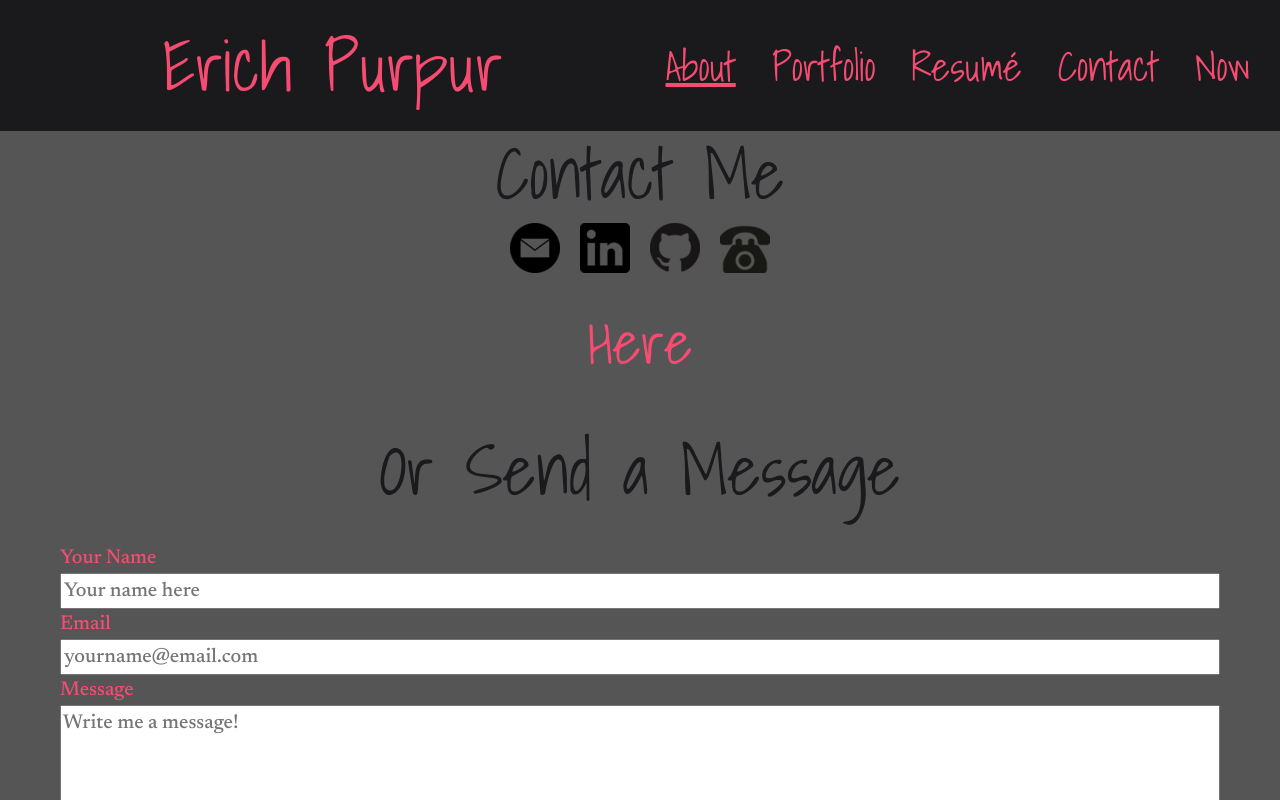
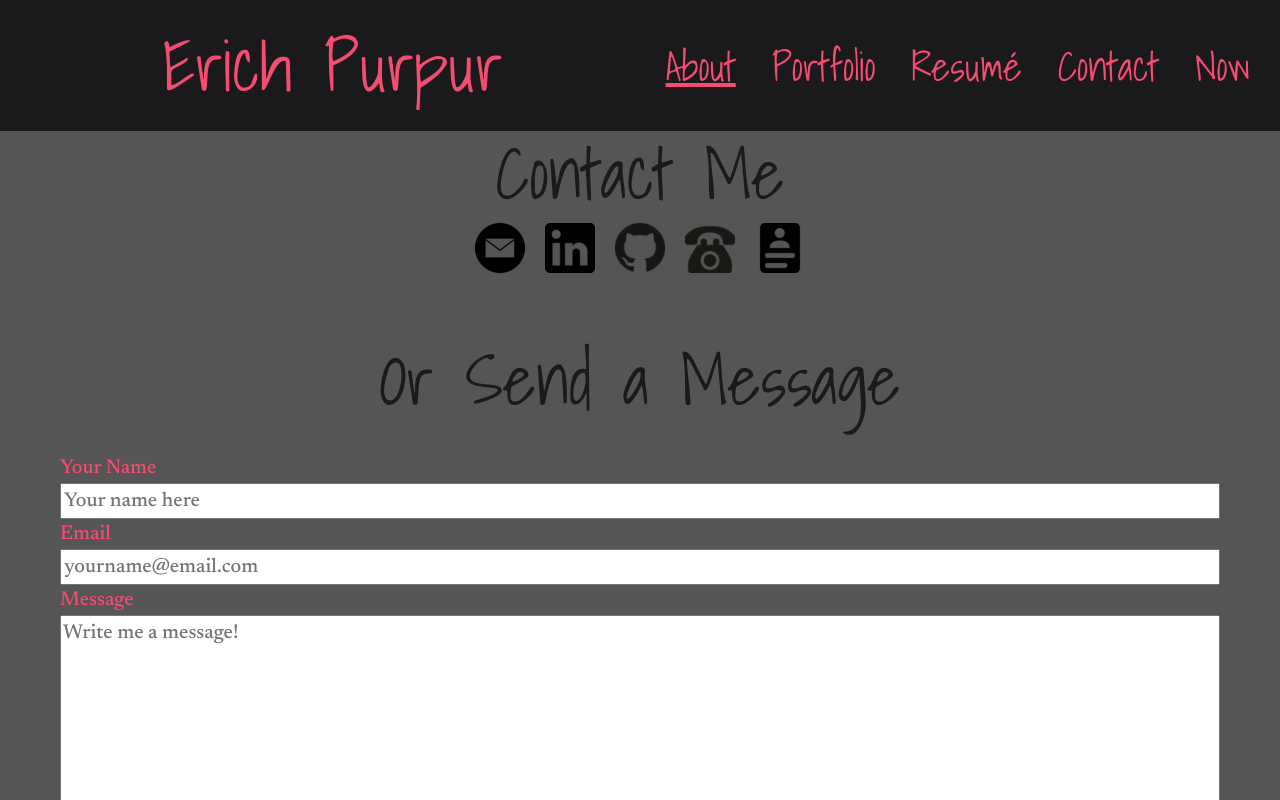
Before and after one commit to epurpur/ReactPortfolio, a React (Create React App) app: page /Contact in a window 1280 px wide. Shown: the top 800 px of the page. Built offline with nearby package versions, Linux system fonts and the light colour scheme.

Commit message:
adding contact item info displayed upon hover

```diff
--- a/src/components/Contact.js
+++ b/src/components/Contact.js
@@ -55,13 +55,31 @@ const Contact = () => {
             data: '(828) 773 7140',
             target: '',
         },
+        {
+            id: 5,
+            title: 'Resumé',
+            href: '/images/ErichPurpurResume.pdf',
+            imgSrc: '/images/resume.png',
+            alt: 'Resumé icon',
+            data: 'Download Resumé',
+            target: '',
+        }
     ])
 
     const [hoverText, setHoverText] = useState('');
 
-    const showHoverText = (id) => {
-    // sets state of hoverText to item that user is hovering over
-        console.log('hello');
+    const showHoverText = (item) => {
+    // sets state of hoverText to item that user is hovering over. Then displays item.value in HTML of #hoverText
+
+        // set state of hover text
+        setHoverText(item.data)
+    }
+
+    const removeHoverText = () => {
+    // sets state of hoverText to empty string when user's mouse leaves contact item
+
+        // set state of hover text to empty string
+        setHoverText('')
     }
 
     return (
@@ -70,11 +88,11 @@ const Contact = () => {
             <section id='contactItems'>
                 {/* Render each contact item */}
                 {contactInfo.map((item) =>
-                    (<a key={item.id} href={item.href} target={item.target}><img src={item.imgSrc} key={item.id} alt={item.alt} className='contact-item' data-label={item.data} onMouseOver={showHoverText(item.id)}></img></a>)
+                    (<a key={item.id} href={item.href} target={item.target}><img src={item.imgSrc} alt={item.alt} className='contact-item' data-label={item.data} onMouseOver={() => showHoverText(item)} onMouseLeave={() => removeHoverText()}></img></a>)
                 )}
             </section>
             <br></br>
-            <p id='hoverText'>Here</p>
+            <p id='hoverText'>{hoverText}</p>
             <br></br>
             <h1> Or Send a Message </h1>
             <br></br>
```
